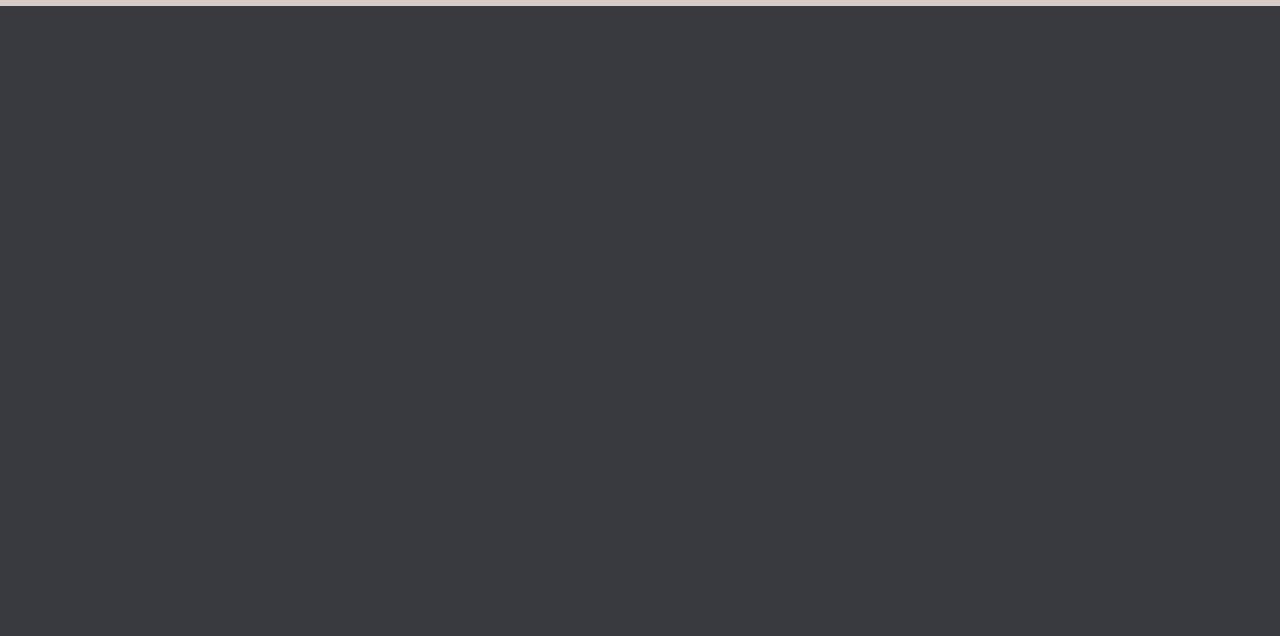
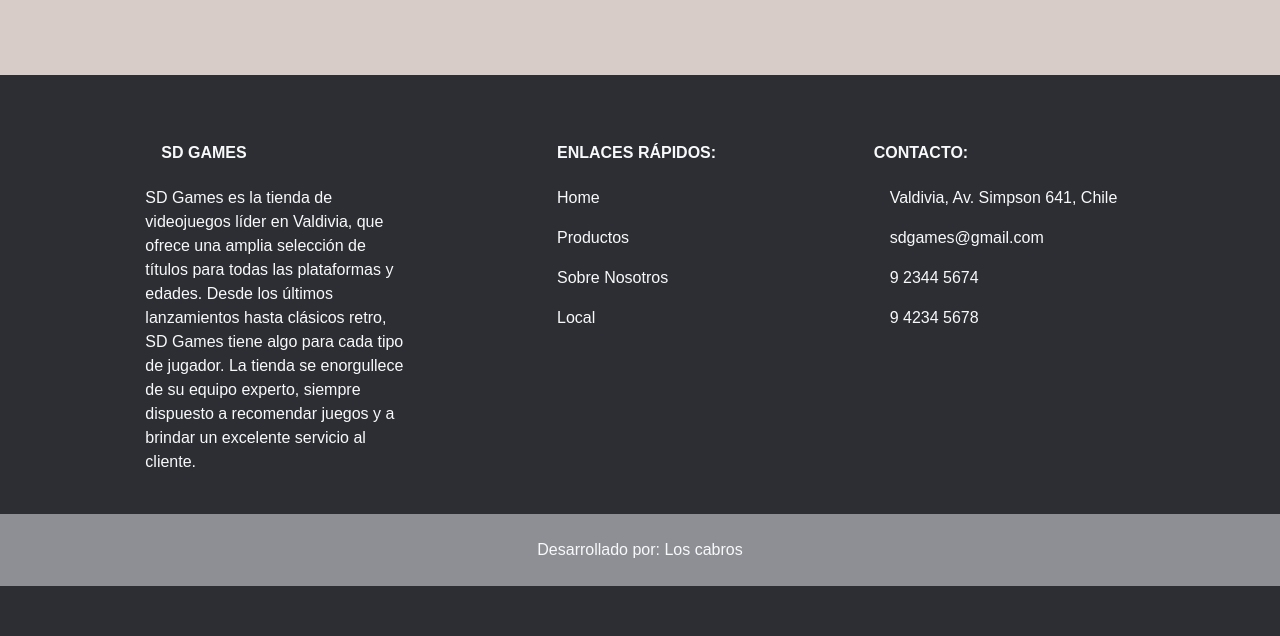
Before and after one commit to diego-ab-dev/SdGames, a Django app: page / in a window 1280 px wide. Shown: the part 3130-3766 px from the top of the page. Before the commit the page ends 3136 px from the top, so only its background shows below. Run offline with Django 5.2, Linux system fonts and the light colour scheme.

Commit message:
Home casi listo, me falta que lo de la ubicacion sea responsivo

```diff
--- a/static/styles/styles1.css
+++ b/static/styles/styles1.css
@@ -344,19 +344,10 @@ nav{
     .card-img-overlay {
       transition: all 800ms cubic-bezier(0.19, 1, 0.22, 1);
       background: rgb(196, 189, 177);
-      background: linear-gradient(0deg, rgba(241, 231, 208, 0.5) 0%, rgb(196, 189, 177) 100%);
+      background: linear-gradient(0deg, rgba(58, 55, 55, 0.5) 0%, rgb(88, 86, 86) 100%);
       }
   }
 }
-  .card-footer{
-  background: none;
-    border-top: none;
-    .media{
-      img{
-        border:solid 3px rgba(255,255,255,0.3);
-      }
-    }
-  }
   .card-title{font-weight:800}
   .card-meta{color:rgba(0,0,0,0.3);
   text-transform:uppercase;
@@ -377,13 +368,26 @@ nav{
 }
   .card-img-overlay {
   transition: all 800ms cubic-bezier(0.19, 1, 0.22, 1);
-  background: rgb(196, 189, 177);
-background: linear-gradient(0deg, rgba(255,186,33,0.3785889355742297) 0%, rgb(196, 189, 177) 100%);
+  background: rgb(255, 162, 0);
+  background: linear-gradient(0deg, rgba(138, 134, 125, 0.671) 0%, rgb(146, 143, 138) 100%);
 }
 }
 
 .mapacont{
-  height: 100px;
-  width: 100%;
-  margin: 0 auto;
+  display: flex;
+  flex-direction: row;
+  gap: 200px;
+  padding-bottom: 100px;
 }
+
+footer{
+  background-color: #2c2e33;
+  color: #ffffff;
+  height: auto;
+  padding-bottom: 50px;
+  padding-top: 20px;
+}
+/*enlaces rapidos del footer*/
+.footerli {
+  text-decoration: none;
+}
--- a/templates/home.html
+++ b/templates/home.html
@@ -89,20 +89,18 @@
         <div class="col-sm-12 col-md-6 col-lg-4 mb-4">
 
           <div class="card text-dark card-has-bg click-col"
-            style="background-image:url('https://www.hotelditorlaschi.cl/wp-content/uploads/2023/12/valdivia-rio-hotel-ditorlaschi.jpg');">
+            style="background-image:url('https://chileestuyo.cl/wp-content/uploads/2015/08/Valdivia.jpg');">
             <img class="card-img d-none" src="https://source.unsplash.com/600x900/?tech,street"
               alt="Creative Manner Design Lorem Ipsum Sit Amet Consectetur dipisi?">
             <div class="card-img-overlay d-flex flex-column">
               <div class="card-body">
-                <small class="card-meta mb-2">Thought Leadership</small>
+                <small class="card-meta mb-2">SD Games</small>
                 <h4 class="card-title mt-0 "><a class="text-dark" herf="https://creativemanner.com">Ubicados en
                     Valdivia</a></h4>
-                <small><i class="far fa-clock"></i> October 15, 2020</small>
+                <small><i class="far fa-clock"></i>Av. Simpson 641</small>
               </div>
             </div>
           </div>
-
-
 
         </div>
         <div class="col-sm-12 col-md-6 col-lg-4 mb-4">
@@ -112,39 +110,93 @@
               alt="Creative Manner Design Lorem Ipsum Sit Amet Consectetur dipisi?">
             <div class="card-img-overlay d-flex flex-column">
               <div class="card-body">
-                <small class="card-meta mb-2">Thought Leadership</small>
-                <h4 class="card-title mt-0 "><a class="text-dark" herf="https://creativemanner.com">Creative Manner
-                    Lorem Ipsum Sit Amet Consectetur dipisi?</a></h4>
-                <small><i class="far fa-clock"></i> October 15, 2020</small>
+                <small class="card-meta mb-2">SD Games</small>
+                <h4 class="card-title mt-0 "><a class="text-dark" herf="https://creativemanner.com">Nuestro catálogo de videojuegos</a></h4>
+                <small><i class="far fa-clock"></i>Visita nuestro ampliado catálogo de videojuegos...</small>
               </div>
             </div>
           </div>
         </div>
+
         <div class="col-sm-12 col-md-6 col-lg-4 mb-4">
           <div class="card text-dark card-has-bg click-col"
-            style="background-image:url('https://source.unsplash.com/600x900/?computer,design');">
+            style="background-image:url('https://cdn-nv.mo.cloudinary.net/media/uploads/2021/11/social-media-icons-logos-applications-mobile-phone-screen-3d.jpg');">
             <img class="card-img d-none" src="https://source.unsplash.com/600x900/?computer,design"
               alt="Creative Manner Design Lorem Ipsum Sit Amet Consectetur dipisi?">
             <div class="card-img-overlay d-flex flex-column">
               <div class="card-body">
-                <small class="card-meta mb-2">Thought Leadership</small>
-                <h4 class="card-title mt-0 "><a class="text-dark" herf="https://creativemanner.com">Design Studio Lorem
-                    Ipsum Sit Amet Consectetur dipisi?</a></h4>
-                <small><i class="far fa-clock"></i> October 15, 2020</small>
+                <small class="card-meta mb-2">SD Games</small>
+                <h4 class="card-title mt-0 "><a class="text-dark" herf="https://creativemanner.com">Nuestras Redes Sociales</a></h4>
+                <small><i class="far fa-clock"></i> Te invitamos a seguirnos en nuestras redes...</small>
               </div>
             </div>
           </div>
         </div>
       </div>
-
     </div>
   </section>
 
-  <br>
   <div class="mapacont container">
-  <iframe src="https://www.google.com/maps/embed?pb=!1m18!1m12!1m3!1d2576.4116103434917!2d-73.23774048775765!3d-39.83195073679427!2m3!1f0!2f0!3f0!3m2!1i1024!2i768!4f13.1!3m3!1m2!1s0x9615ee6744a5d19d%3A0xac5dbad0a17c5394!2sI%20-%20Simpson%20%2F%20Dr.%20A%20Gunther!5e0!3m2!1ses-419!2scl!4v1730999229159!5m2!1ses-419!2scl" width="600" height="450" style="border:0;" allowfullscreen="" loading="lazy" referrerpolicy="no-referrer-when-downgrade"></iframe>
+    <div>
+      <h1>Visita Nuestro Local</h1>
+      <p>Ven a nuestro local ubicado en Av. Simpson 641</p>
+    </div>
+    <iframe src="https://www.google.com/maps/embed?pb=!1m18!1m12!1m3!1d2576.4116103434917!2d-73.23774048775765!3d-39.83195073679427!2m3!1f0!2f0!3f0!3m2!1i1024!2i768!4f13.1!3m3!1m2!1s0x9615ee6744a5d19d%3A0xac5dbad0a17c5394!2sI%20-%20Simpson%20%2F%20Dr.%20A%20Gunther!5e0!3m2!1ses-419!2scl!4v1730999229159!5m2!1ses-419!2scl" width="600" height="450" style="border:0; border-radius: 50px;" allowfullscreen="" loading="lazy" referrerpolicy="no-referrer-when-downgrade"></iframe>
   </div>
-  <br><br><br>
+
+
+  <!--footer-->
+<footer class="text-center text-lg-start text-light">
+  <section class="">
+    <div class="container text-center text-md-start mt-5">
+      <div class="row mt-3">
+        <div class="col-md-3 col-lg-4 col-xl-3 mx-auto mb-4">
+          <h6 class="text-uppercase fw-bold mb-4">
+            <i class="fas fa-gem me-3"></i>SD Games
+          </h6>
+          <p>
+            SD Games es la tienda de videojuegos líder en Valdivia, que ofrece una amplia
+            selección de
+            títulos para todas las plataformas y edades. Desde los últimos lanzamientos hasta clásicos retro,
+            SD Games tiene algo para cada tipo de jugador. La tienda se enorgullece de su equipo experto, siempre
+            dispuesto a
+            recomendar juegos y a brindar un excelente servicio al cliente.
+          </p>
+        </div>
+        <div class="col-md-2 col-lg-2 col-xl-2 mx-auto mb-4">
+          <h6 class="text-uppercase fw-bold mb-4">
+            Enlaces Rápidos:
+          </h6>
+          <p>
+            <a href="#home" class="footerli text-reset">Home</a>
+          </p>
+          <p>
+            <a href="" class="footerli text-reset">Productos</a>
+          </p>
+          <p>
+            <a href="" class="footerli text-reset">Sobre Nosotros</a>
+          </p>
+          <p>
+            <a href="" class="footerli text-reset">Local</a>
+          </p>
+        </div>
+        <div class="col-md-4 col-lg-3 col-xl-3 mx-auto mb-md-0 mb-4">
+          <h6 class="text-uppercase fw-bold mb-4">Contacto:</h6>
+          <p><i class="fas fa-home me-3"></i> Valdivia, Av. Simpson 641, Chile</p>
+          <p>
+            <i class="fas fa-envelope me-3"></i>
+            sdgames@gmail.com
+          </p>
+          <p><i class="fas fa-phone me-3"></i> 9 2344 5674</p>
+          <p><i class="fas fa-print me-3"></i> 9 4234 5678</p>
+        </div>
+      </div>
+    </div>
+  </section>
+  <div class="text-center p-4" style="background-color: #8e8f94;">
+    Desarrollado por: Los cabros
+  </div>
+</footer>
 </body>
 
 </html>
```
